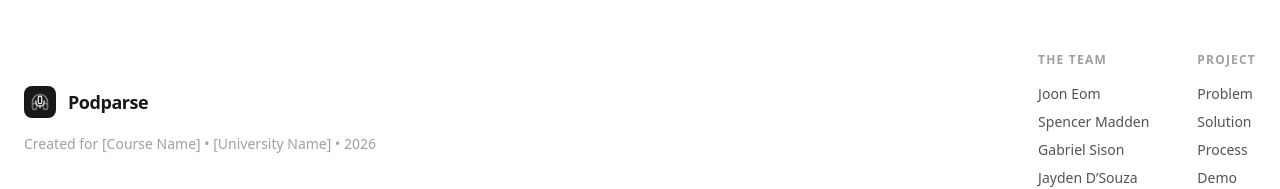
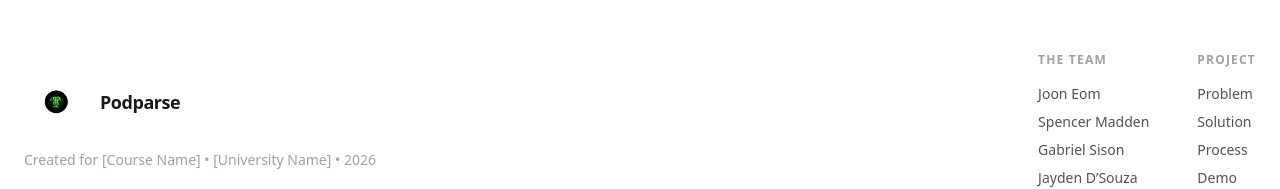
Before and after one commit to SpencerMadd/cse440-swap2, a React (Vite) app: page / in a window 1280 px wide. Shown: the part 5396-5585 px from the top of the page. Built offline with nearby package versions, Linux system fonts and the light colour scheme.

Commit message:
Replace logo div with image element for Podparse

```diff
--- a/src/App.tsx
+++ b/src/App.tsx
@@ -439,10 +439,7 @@
         <div className="max-w-7xl mx-auto flex flex-col md:flex-row justify-between items-center gap-10">
           <div>
             <div className="flex items-center gap-3 mb-4">
-              <div className="w-8 h-8 bg-zinc-900 rounded-lg flex items-center justify-center text-white relative">
-                <Mic size={14} className="relative z-10" />
-                <Headphones size={20} className="absolute opacity-40" />
-              </div>
+              <img src="/logo.png" alt="Podparse Logo" className="w-16 h-16 object-contain" />
               <span className="font-bold text-lg tracking-tight">Podparse</span>
             </div>
             <p className="text-zinc-400 text-sm">
```
